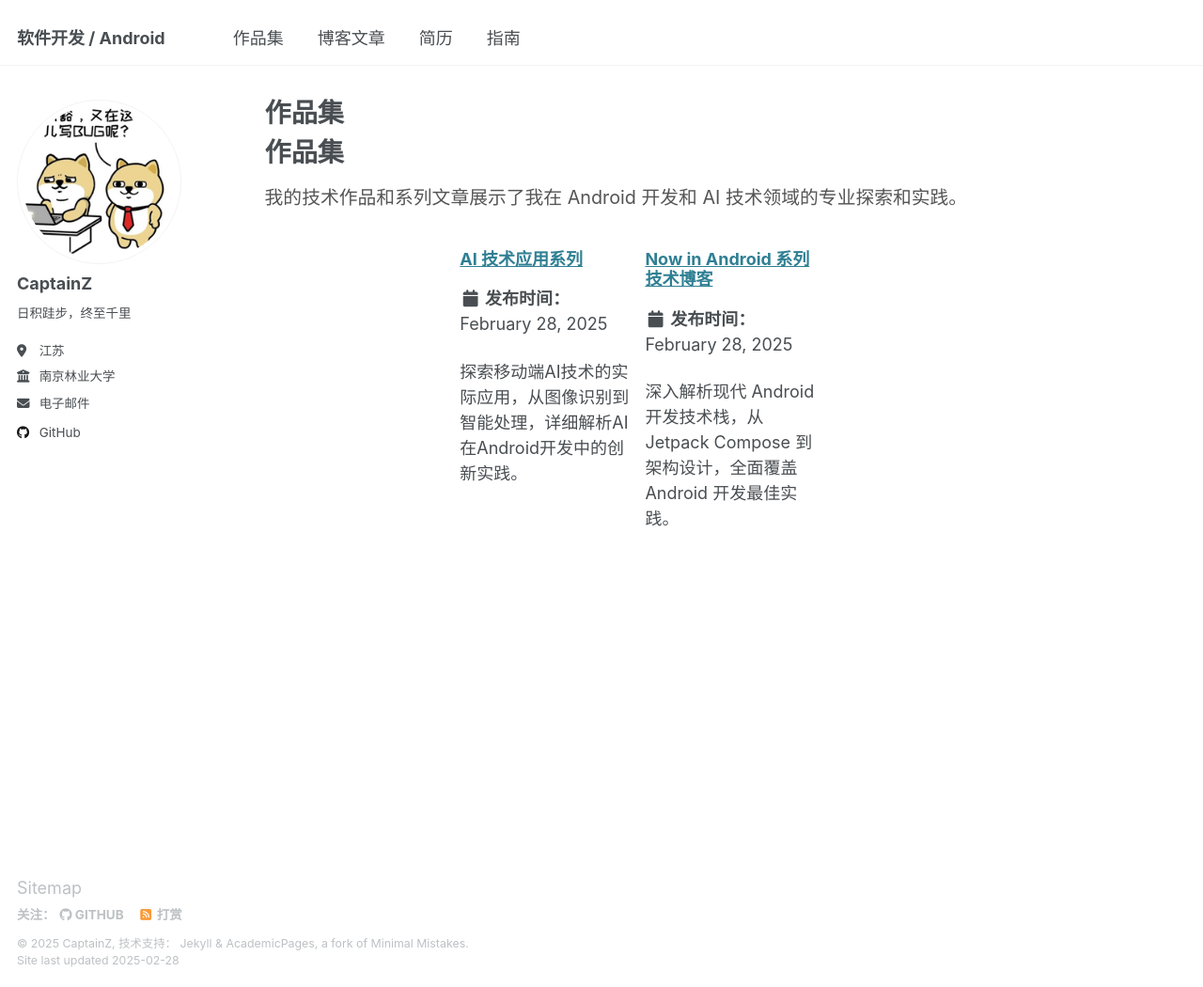
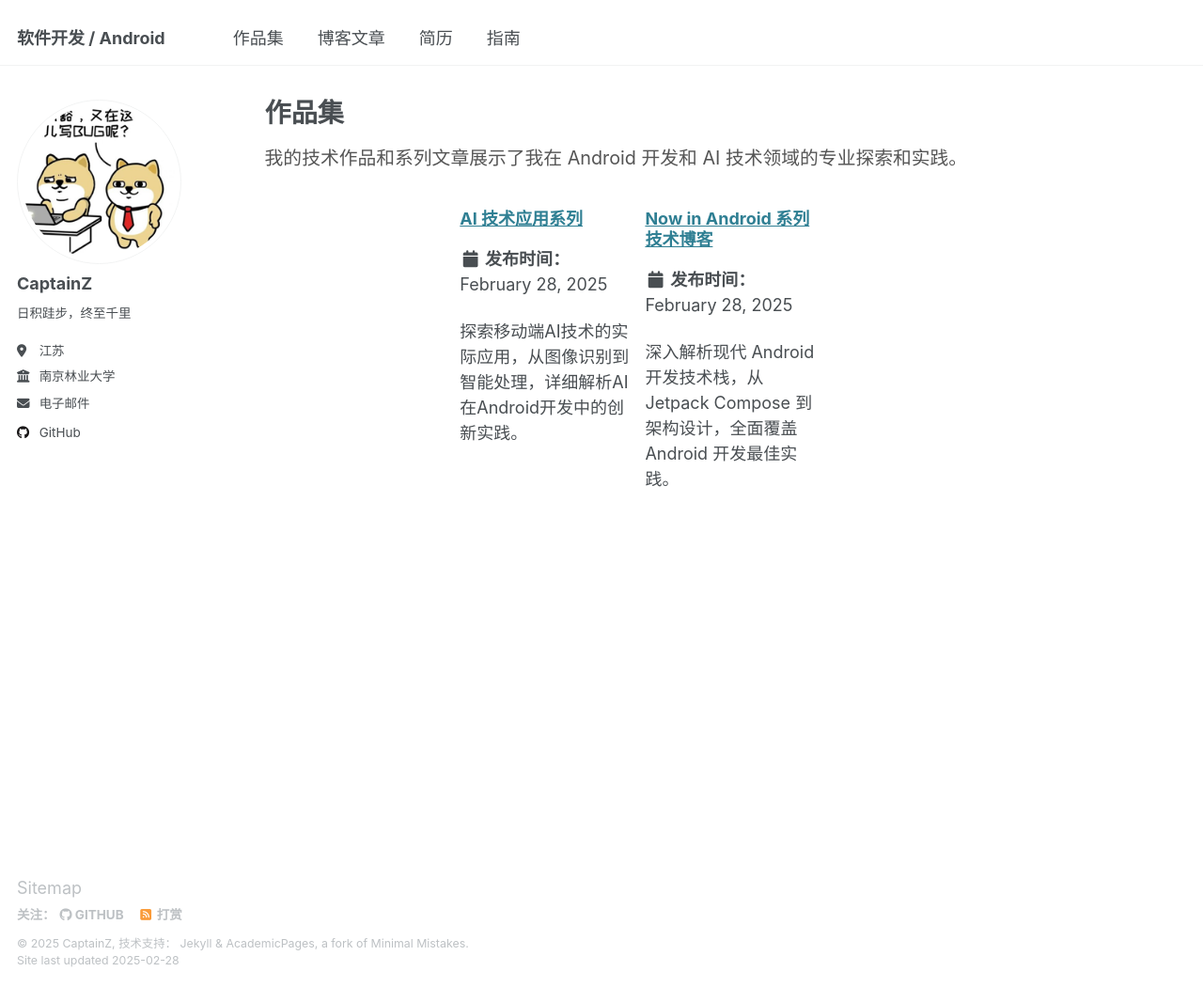
Before and after one commit to jelychow/jelychow.github.io, a Jekyll site: the page built from _pages/portfolio.html, in a window 1280 px wide and 1050 px high. Shown: the whole window at 94% size. Built offline with Jekyll 4.4.1, drawn with Linux system fonts in a browser that asks for light colours.

Commit message:
feat: update configs

```diff
--- a/_pages/portfolio.html
+++ b/_pages/portfolio.html
@@ -9,7 +9,6 @@ author_profile: true
 
 <div class="page__inner-wrap">
   <header>
-    <h1 class="page__title">{{ page.title }}</h1>
     <p class="page__lead">我的技术作品和系列文章展示了我在 Android 开发和 AI 技术领域的专业探索和实践。</p>
   </header>
 
```
